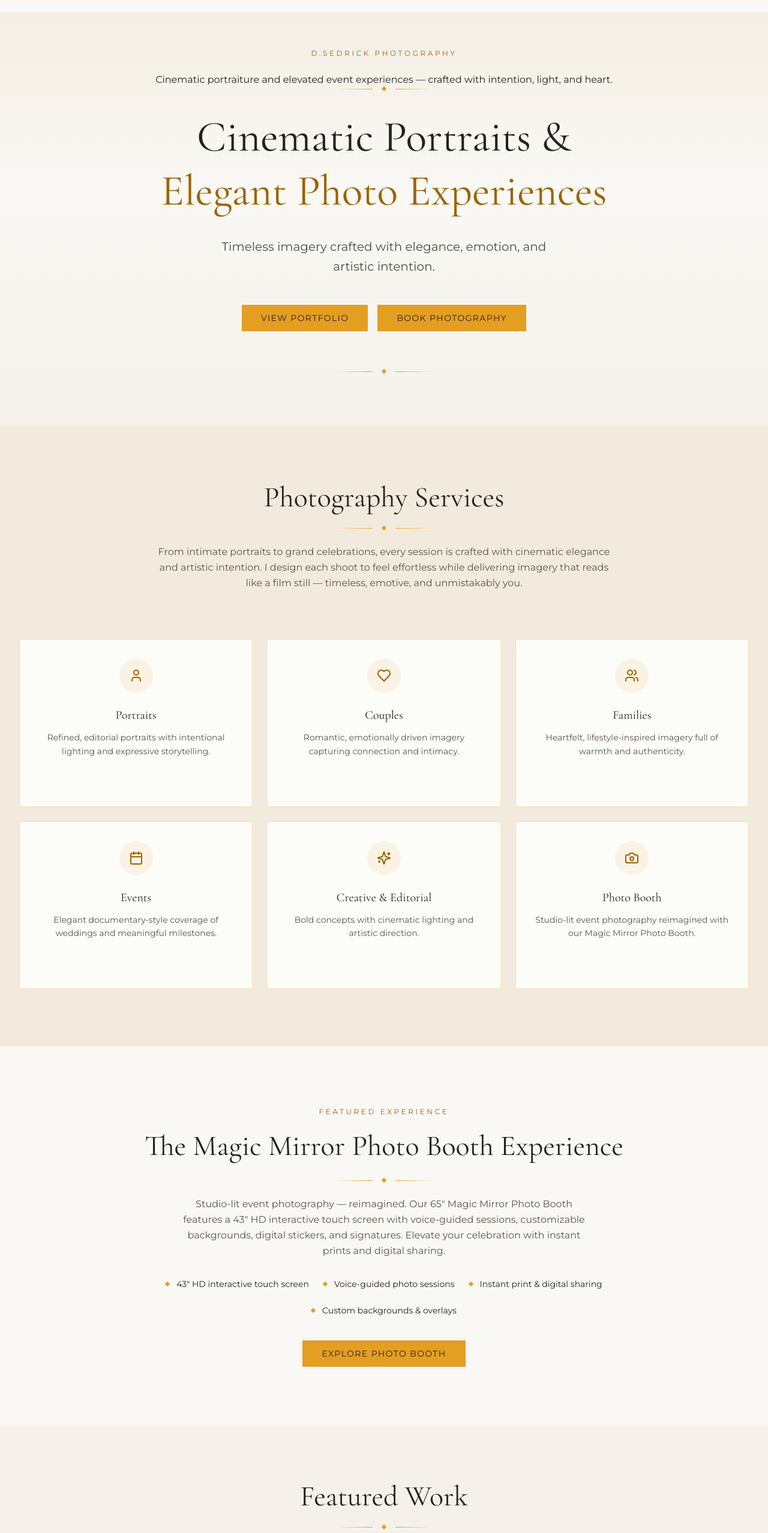
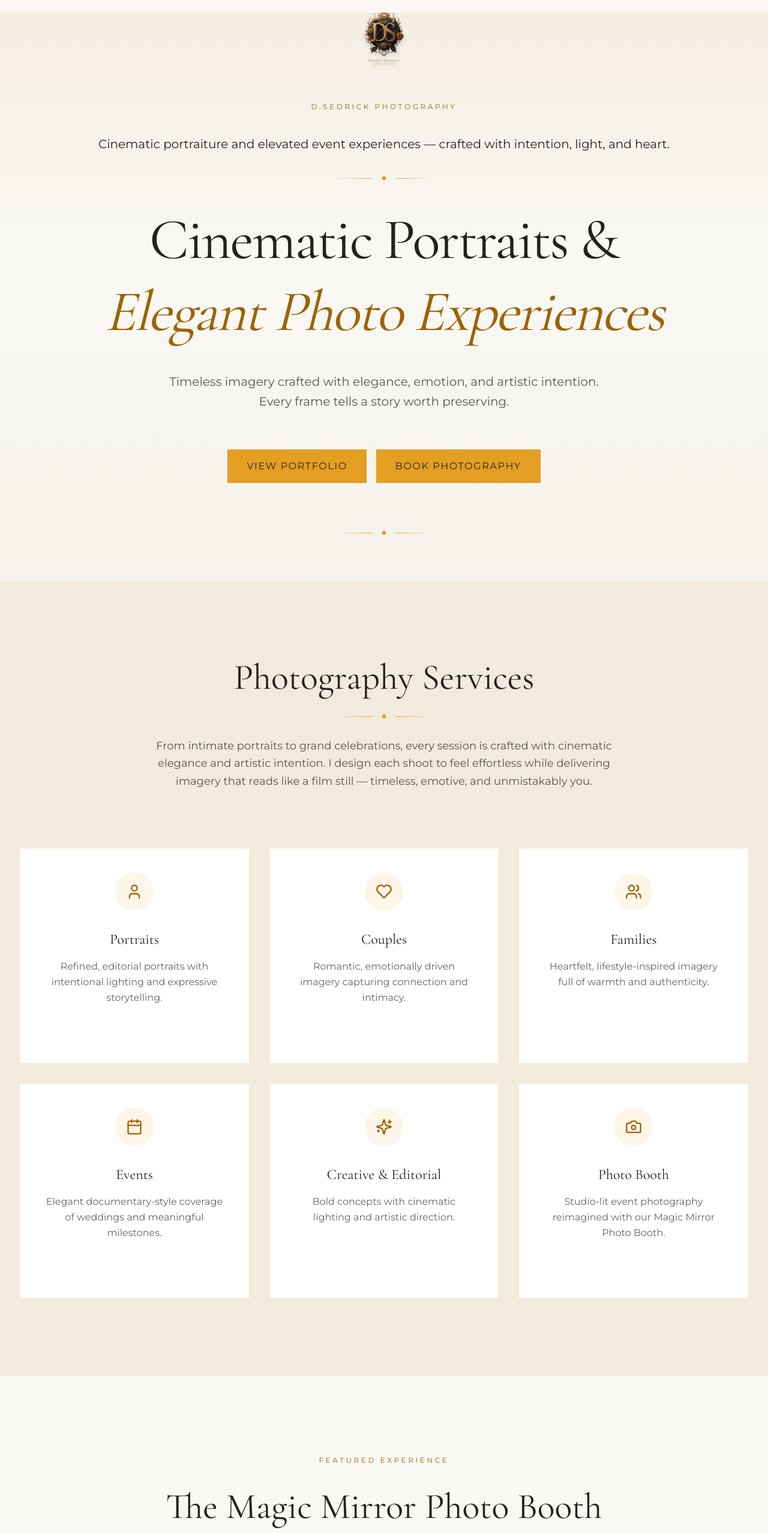
Before and after one commit to Lbourgeois98/dsedphotography, a Next.js app: page / in a window 1280 px wide. Shown: the part 91-2646 px from the top of the page at 60% size. Built offline with nearby package versions, Linux system fonts and the light colour scheme.

Commit message:
Add logo to homepage and improve overall layout with better spacing and typography

```diff
--- a/components/home/featured-gallery.tsx
+++ b/components/home/featured-gallery.tsx
@@ -27,16 +27,16 @@ const galleryImages = [
 
 export function FeaturedGallery() {
   return (
-    <section className="py-24 bg-cream">
+    <section className="py-32 bg-cream">
       <div className="mx-auto max-w-7xl px-6 lg:px-8">
-        <div className="text-center max-w-3xl mx-auto mb-16">
-          <h2 className="font-serif text-3xl md:text-4xl lg:text-5xl text-charcoal">Featured Work</h2>
-          <GoldDivider className="my-6" />
-          <p className="font-sans text-muted-foreground leading-relaxed">A curated selection of portraits and moments — each frame crafted to last generations.</p>
+        <div className="text-center max-w-3xl mx-auto mb-20">
+          <h2 className="font-serif text-4xl md:text-5xl lg:text-6xl text-charcoal font-normal">Featured Work</h2>
+          <GoldDivider className="my-8" />
+          <p className="font-sans text-lg text-charcoal/75 leading-relaxed">A curated selection of portraits and moments — each frame crafted to last generations.</p>
         </div>
 
         {/* Gallery Grid */}
-        <div className="grid grid-cols-2 md:grid-cols-4 gap-4 md:gap-6">
+        <div className="grid grid-cols-2 md:grid-cols-4 gap-6 md:gap-8">
           <div className="col-span-1 row-span-2">
             <div className="relative h-full min-h-[400px] gold-border overflow-hidden group">
               <Image
@@ -89,8 +89,8 @@ export function FeaturedGallery() {
           </div>
         </div>
 
-        <div className="mt-12 text-center">
-          <Link href="/portfolio" className="btn-outline-gold">
+        <div className="mt-16 text-center">
+          <Link href="/portfolio" className="btn-gold px-8 py-4 text-base">
             View Full Portfolio
           </Link>
         </div>
--- a/components/home/hero-section.tsx
+++ b/components/home/hero-section.tsx
@@ -1,34 +1,46 @@
 import Link from "next/link"
+import Image from "next/image"
 import { GoldDivider } from "@/components/gold-divider"
 
 export function HeroSection() {
   return (
-    <section className="relative min-h-screen flex items-center justify-center pt-20 bg-gradient-to-b from-champagne via-ivory to-cream">
+    <section className="relative min-h-screen flex items-center justify-center pt-24 pb-20 bg-gradient-to-b from-champagne via-ivory to-cream">
       {/* Content */}
-      <div className="relative z-10 text-center px-6 max-w-4xl mx-auto">
-        <span className="font-sans text-xs tracking-[0.3em] uppercase text-gold-dark mb-4 inline-block subtle-fade">D.Sedrick Photography</span>
-        <p className="lead mt-2 subtle-fade">Cinematic portraiture and elevated event experiences — crafted with intention, light, and heart.</p>
-        <GoldDivider className="mb-8" />
+      <div className="relative z-10 text-center px-6 max-w-5xl mx-auto w-full">
+        {/* Logo */}
+        <div className="mb-12 subtle-fade flex justify-center">
+          <Image
+            src="/images/ds.png"
+            alt="Danyell Sedrick's Photography"
+            width={120}
+            height={120}
+            className="h-28 w-auto drop-shadow-lg"
+          />
+        </div>
 
-        <h1 className="font-serif text-4xl md:text-5xl lg:text-6xl xl:text-7xl text-charcoal leading-tight text-balance">
+        <span className="font-sans text-xs tracking-[0.3em] uppercase text-gold-dark mb-6 inline-block subtle-fade">D.Sedrick Photography</span>
+        <p className="lead mt-4 subtle-fade text-lg md:text-xl">Cinematic portraiture and elevated event experiences — crafted with intention, light, and heart.</p>
+        <GoldDivider className="mb-10 mt-10" />
+
+        <h1 className="font-serif text-5xl md:text-6xl lg:text-7xl xl:text-8xl text-charcoal leading-tight text-balance font-normal tracking-tight">
           Cinematic Portraits &<br />
-          <span className="text-gold-dark">Elegant Photo Experiences</span>
+          <span className="text-gold-dark italic">Elegant Photo Experiences</span>
         </h1>
 
-        <p className="mt-8 font-sans text-lg md:text-xl text-charcoal/80 max-w-2xl mx-auto leading-relaxed text-pretty">
-          Timeless imagery crafted with elegance, emotion, and artistic intention.
+        <p className="mt-10 font-sans text-lg md:text-xl text-charcoal/75 max-w-3xl mx-auto leading-relaxed text-pretty">
+          Timeless imagery crafted with elegance, emotion, and artistic intention. Every frame tells a story worth preserving.
         </p>
 
-        <div className="mt-12 flex flex-col sm:flex-row gap-4 justify-center subtle-fade">
-          <Link href="/portfolio" className="btn-gold">
+        <div className="mt-16 flex flex-col sm:flex-row gap-4 justify-center subtle-fade">
+          <Link href="/portfolio" className="btn-gold px-8 py-4 text-base">
             View Portfolio
           </Link>
-          <Link href="/book-photography" className="btn-gold">
+          <Link href="/book-photography" className="btn-gold px-8 py-4 text-base">
             Book Photography
           </Link>
         </div>
 
-        <GoldDivider className="mt-16" />
+        <GoldDivider className="mt-20" />
       </div>
 
       {/* Scroll indicator removed for a cleaner hero */}
--- a/components/home/photo-booth-preview.tsx
+++ b/components/home/photo-booth-preview.tsx
@@ -3,33 +3,33 @@ import { GoldDivider } from "@/components/gold-divider"
 
 export function PhotoBoothPreview() {
   return (
-    <section className="py-24 bg-ivory">
+    <section className="py-32 bg-ivory">
       <div className="mx-auto max-w-4xl px-6 lg:px-8 text-center">
-        <span className="font-sans text-xs tracking-[0.3em] uppercase text-gold-dark">Featured Experience</span>
-        <h2 className="mt-4 font-serif text-3xl md:text-4xl lg:text-5xl text-charcoal leading-tight">
+        <span className="font-sans text-xs tracking-[0.3em] uppercase text-gold-dark mb-2 inline-block">Featured Experience</span>
+        <h2 className="mt-6 font-serif text-4xl md:text-5xl lg:text-6xl text-charcoal leading-tight font-normal">
           The Magic Mirror Photo Booth Experience
         </h2>
-        <GoldDivider className="my-6" />
-        <p className="font-sans text-muted-foreground leading-relaxed max-w-2xl mx-auto">
+        <GoldDivider className="my-8" />
+        <p className="font-sans text-lg text-charcoal/75 leading-relaxed max-w-2xl mx-auto">
           Studio-lit event photography — reimagined. Our 65" Magic Mirror Photo Booth features a 43" HD interactive
           touch screen with voice-guided sessions, customizable backgrounds, digital stickers, and signatures. Elevate
           your celebration with instant prints and digital sharing.
         </p>
-        <ul className="mt-8 flex flex-wrap justify-center gap-6">
+        <ul className="mt-12 flex flex-wrap justify-center gap-8">
           {[
             '43" HD interactive touch screen',
             "Voice-guided photo sessions",
             "Instant print & digital sharing",
             "Custom backgrounds & overlays",
           ].map((feature) => (
-            <li key={feature} className="flex items-center gap-3 font-sans text-sm text-charcoal">
-              <span className="w-1.5 h-1.5 bg-gold rotate-45" />
+            <li key={feature} className="flex items-center gap-3 font-sans text-base text-charcoal">
+              <span className="w-2 h-2 bg-gold-dark rounded-full" />
               {feature}
             </li>
           ))}
         </ul>
-        <div className="mt-10">
-          <Link href="/photo-booth" className="btn-gold">
+        <div className="mt-12">
+          <Link href="/photo-booth" className="btn-gold px-8 py-4 text-base">
             Explore Photo Booth
           </Link>
         </div>
--- a/components/home/services-section.tsx
+++ b/components/home/services-section.tsx
@@ -43,29 +43,29 @@ const services = [
 
 export function ServicesSection() {
   return (
-    <section className="py-24 bg-champagne">
+    <section className="py-32 bg-champagne">
       <div className="mx-auto max-w-7xl px-6 lg:px-8">
-        <div className="text-center max-w-3xl mx-auto mb-20">
-          <h2 className="font-serif text-3xl md:text-4xl lg:text-5xl text-charcoal">Photography Services</h2>
-          <GoldDivider className="my-6" />
-          <p className="font-sans text-muted-foreground leading-relaxed">
+        <div className="text-center max-w-3xl mx-auto mb-24">
+          <h2 className="font-serif text-4xl md:text-5xl lg:text-6xl text-charcoal font-normal">Photography Services</h2>
+          <GoldDivider className="my-8" />
+          <p className="font-sans text-lg text-charcoal/75 leading-relaxed">
             From intimate portraits to grand celebrations, every session is crafted with cinematic elegance and artistic
             intention. I design each shoot to feel effortless while delivering imagery that reads like a film still —
             timeless, emotive, and unmistakably you.
           </p>
         </div>
 
-        <div className="grid grid-cols-1 md:grid-cols-2 lg:grid-cols-3 gap-6">
+        <div className="grid grid-cols-1 md:grid-cols-2 lg:grid-cols-3 gap-8">
           {services.map((service) => (
             <Link key={service.title} href={service.href} className="group">
-              <div className="bg-card p-8 gold-border h-full text-center transition-all duration-300 hover:bg-cream hover:-translate-y-1">
-                <div className="inline-flex items-center justify-center w-14 h-14 bg-gold/10 rounded-full mb-6 group-hover:bg-gold/20 transition-colors">
-                  <service.icon className="w-6 h-6 text-gold-dark" />
+              <div className="bg-white p-10 gold-border h-full text-center transition-all duration-300 hover:bg-cream hover:-translate-y-2 hover:shadow-xl">
+                <div className="inline-flex items-center justify-center w-16 h-16 bg-gold/10 rounded-full mb-8 group-hover:bg-gold/20 transition-colors">
+                  <service.icon className="w-7 h-7 text-gold-dark" />
                 </div>
-                <h3 className="font-serif text-xl text-charcoal mb-3">{service.title}</h3>
-                <p className="font-sans text-sm text-muted-foreground leading-relaxed">{service.description}</p>
-                <div className="mt-6 flex items-center justify-center gap-2 text-gold-dark opacity-0 group-hover:opacity-100 transition-opacity">
-                  <span className="font-sans text-sm tracking-wide">View Gallery</span>
+                <h3 className="font-serif text-2xl text-charcoal mb-4 font-normal">{service.title}</h3>
+                <p className="font-sans text-base text-charcoal/70 leading-relaxed">{service.description}</p>
+                <div className="mt-8 flex items-center justify-center gap-2 text-gold-dark opacity-0 group-hover:opacity-100 transition-opacity">
+                  <span className="font-sans text-sm tracking-wide font-medium">View Gallery</span>
                   <span className="transition-transform duration-300 group-hover:translate-x-1">→</span>
                 </div>
               </div>
```
